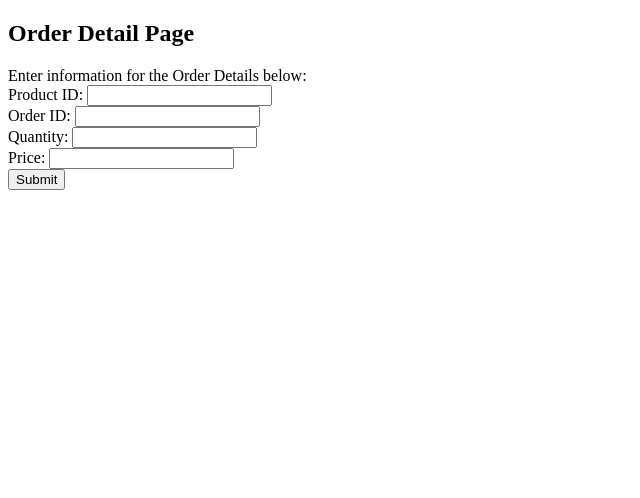
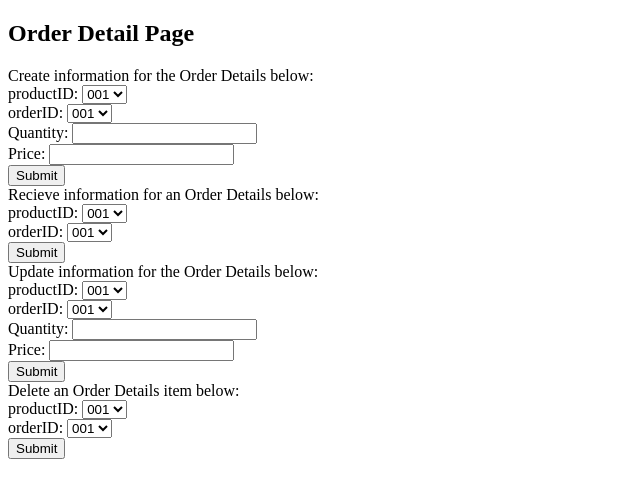
Before and after one commit to McLeodNari/CS340_Group134-1, a plain HTML site: page order_details.html in a window 1280 px wide. Shown: the whole page, without its empty margins (0-640 px from the left). Drawn offline with Linux system fonts and the light colour scheme.

Commit message:
Added CRUD layout to order_details.html

```diff
--- a/order_details.html
+++ b/order_details.html
@@ -11,17 +11,29 @@
 <h2>Order Detail Page</h2>
 
 <form>
-    <label>Enter information for the Order Details below: </label>
+    <label>Create information for the Order Details below: </label>
 
     <br>
 
-    <label for="productID">Product ID: </label>
-    <input type="text" id="productID" name="productID">
+
+    <label for="productID">productID: </label>
+
+    <select name="productID" id="productID">
+        <option value="preset1">001</option>
+        <option value="preset2">002</option>
+        <option value="preset3">003</option>
+    </select>
 
     <br>
 
-    <label for="orderID">Order ID: </label>
-    <input type="text" id="orderID" name="orderID">
+
+    <label for="orderID">orderID: </label>
+
+    <select name="orderID" id="orderID">
+        <option value="preset1">001</option>
+        <option value="preset2">002</option>
+        <option value="preset3">003</option>
+    </select>
 
     <br>
 
@@ -39,6 +51,109 @@
 
 </form>
 
+<form>
+    <label>Recieve information for an Order Details below: </label>
+
+    <br>
+
+
+    <label for="productID">productID: </label>
+
+    <select name="productID" id="productID">
+        <option value="preset1">001</option>
+        <option value="preset2">002</option>
+        <option value="preset3">003</option>
+    </select>
+
+    <br>
+
+
+    <label for="orderID">orderID: </label>
+
+    <select name="orderID" id="orderID">
+        <option value="preset1">001</option>
+        <option value="preset2">002</option>
+        <option value="preset3">003</option>
+    </select>
+
+    <br>
+
+    <input type="submit"></input>
+
+</form>
+
+<form>
+    <label>Update information for the Order Details below: </label>
+
+    <br>
+
+
+    <label for="productID">productID: </label>
+
+    <select name="productID" id="productID">
+        <option value="preset1">001</option>
+        <option value="preset2">002</option>
+        <option value="preset3">003</option>
+    </select>
+
+    <br>
+
+
+    <label for="orderID">orderID: </label>
+
+    <select name="orderID" id="orderID">
+        <option value="preset1">001</option>
+        <option value="preset2">002</option>
+        <option value="preset3">003</option>
+    </select>
+
+    <br>
+
+    <label for="quantity">Quantity: </label>
+    <input type="text" id="quantity" name="quantity">
+
+    <br>
+
+    <label for="price">Price: </label>
+    <input type="text" id="price" name="price">
+
+    <br>
+
+    <input type="submit"></input>
+
+</form>
+
+<form>
+    <label>Delete an Order Details item below: </label>
+
+    <br>
+
+
+    <label for="productID">productID: </label>
+
+    <select name="productID" id="productID">
+        <option value="preset1">001</option>
+        <option value="preset2">002</option>
+        <option value="preset3">003</option>
+    </select>
+
+    <br>
+
+
+    <label for="orderID">orderID: </label>
+
+    <select name="orderID" id="orderID">
+        <option value="preset1">001</option>
+        <option value="preset2">002</option>
+        <option value="preset3">003</option>
+    </select>
+
+    <br>
+
+    <input type="submit"></input>
+
+</form>
+
 
 </body>
 </html>
```
